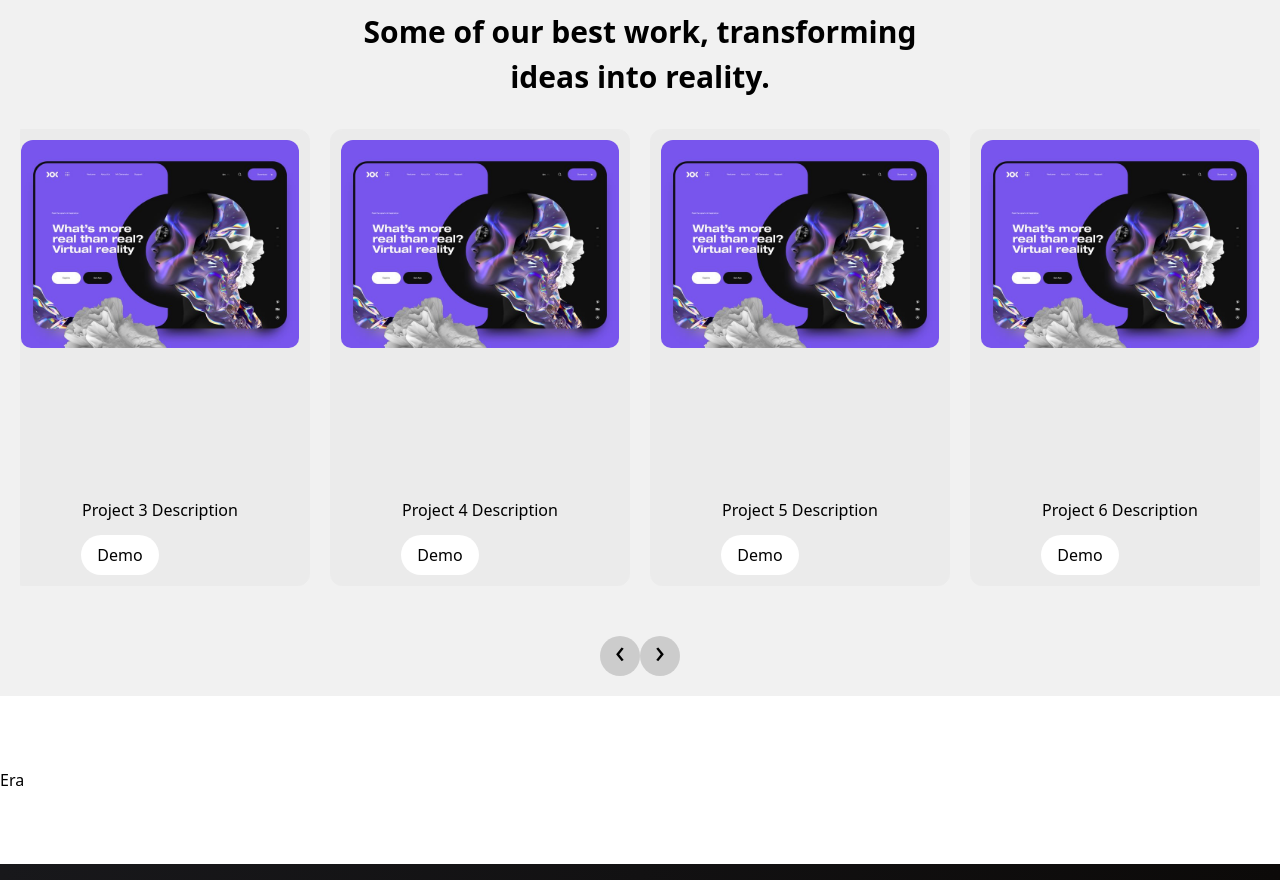
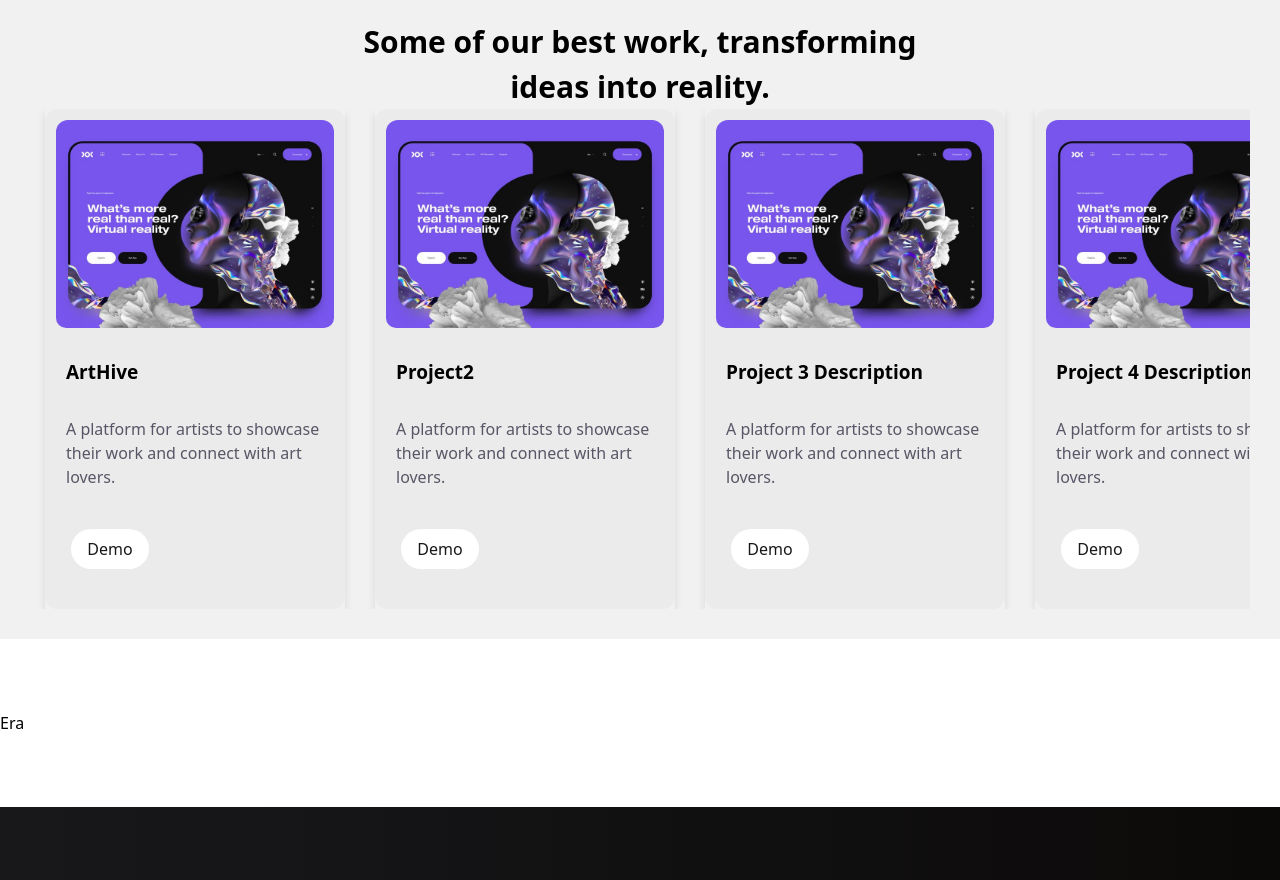
Before and after one commit to hklea/Nexus, a React (Vite) app in the folder Nexus-FrontEnd/: page / in a window 1280 px wide. Shown: the part 1775-2655 px from the top of the page. Built offline with nearby package versions, Linux system fonts and the light colour scheme.

Commit message:
Add to portofolio

```diff
--- a/Nexus-FrontEnd/src/components/Portofolio.tsx
+++ b/Nexus-FrontEnd/src/components/Portofolio.tsx
@@ -1,27 +1,27 @@
-import React, { useState } from 'react';
+import  { useState } from 'react';
 import '../style/Portfolio.css'; // Import your CSS file for styling if needed
 import img1 from '../assets/images/i1.jpeg';
 function Portfolio() {
-    const [currentSlide, setCurrentSlide] = useState(0);
+    const [currentSlide] = useState(0);// const [currentSlide, setCurrentSlide] = useState(0);
     const portfolioItems = [
-        { image: img1, description: 'Project 1 Description' },
-        { image: img1, description: 'Project 2 Description' },
-        { image: img1, description: 'Project 3 Description' },
-        { image: img1, description: 'Project 4 Description' },
-        { image: img1, description: 'Project 5 Description' },
-        { image: img1, description: 'Project 6 Description' },
-        { image: img1, description: 'Project 7 Description' },
-        { image: img1, description: 'Project 8 Description' },
+        { image: img1, description: 'ArtHive' ,details:'A platform for artists to showcase their work and connect with art lovers.'},
+        { image: img1, description: 'Project2 ',details:'A platform for artists to showcase their work and connect with art lovers.' },
+        { image: img1, description: 'Project 3 Description' ,details:'A platform for artists to showcase their work and connect with art lovers.'},
+        { image: img1, description: 'Project 4 Description',details:'A platform for artists to showcase their work and connect with art lovers.' },
+        { image: img1, description: 'Project 5 Description' ,details:'A platform for artists to showcase their work and connect with art lovers.'},
+        { image: img1, description: 'Project 6 Description' ,details:'A platform for artists to showcase their work and connect with art lovers.'},
+        { image: img1, description: 'Project 7 Description',details:'A platform for artists to showcase their work and connect with art lovers.' },
+        { image: img1, description: 'Project 8 Description',details:'A platform for artists to showcase their work and connect with art lovers.' },
         // Add more items as needed
     ];
 
-    const goToPreviousSlide = () => {
-        setCurrentSlide((prevSlide) => (prevSlide > 0 ? prevSlide - 1 : portfolioItems.length - 1));
-    };
+    // const goToPreviousSlide = () => {
+    //     setCurrentSlide((prevSlide) => (prevSlide > 0 ? prevSlide - 1 : portfolioItems.length - 1));
+    // };
 
-    const goToNextSlide = () => {
-        setCurrentSlide((prevSlide) => (prevSlide < portfolioItems.length - 1 ? prevSlide + 1 : 0));
-    };
+    // const goToNextSlide = () => {
+    //     setCurrentSlide((prevSlide) => (prevSlide < portfolioItems.length - 1 ? prevSlide + 1 : 0));
+    // };
 
     return (
         <div className="portfolio-container">
@@ -38,22 +38,27 @@ function Portfolio() {
                         <div className="item-container">
                             <img src={item.image} alt={`Project ${index + 1}`} className="project-image" />
                             <div className="item-description">
-                                {item.description}
+                                <div className="item-title">{item.description}</div>
+                            </div>
+                            <div className="item-details">
+                                <div className="item-title">{item.details}</div>
+                            </div>
+                            <div className='button-container'>
+                            <button className="demo-button">Demo</button>
+                            </div>
 
-                            </div>
-                            <button className="demo-button">Demo</button>
                         </div>
                     </div>
                 ))}
             </div>
-            <div className="navigation-buttons">
+            {/* <div className="navigation-buttons">
                 <div className="arrow left" onClick={goToPreviousSlide}>
                     &#8249;
                 </div>
                 <div className="arrow right" onClick={goToNextSlide}>
                     &#8250;
                 </div>
-            </div>
+            </div> */}
         </div>
     );
 }
--- a/Nexus-FrontEnd/src/style/Portfolio.css
+++ b/Nexus-FrontEnd/src/style/Portfolio.css
@@ -3,7 +3,7 @@
     margin-top: 30px;
     background:#f1f1f1;
     overflow: hidden;
-    padding: 20px;
+    padding: 30px;
 }
 
 .portfolio-label {
@@ -21,15 +21,19 @@
     margin-top: 20px; /* Example margin */
     font-weight: bold;
 }
+
 .portfolio-items {
     display: flex;
-    justify-content: center; /* Center items horizontally */
-    margin-top: 30px; /* Example margin */
+    overflow: hidden; /* Hide overflow */
+    scroll-behavior: smooth; /* Smooth scrolling */
+    scrollbar-width: none;
+
 
 }
-
 .portfolio-item {
     margin: 0 50px; /* Example margin between items */
+    width: 300px; /* Set a fixed width */
+
 }
 
 .item-container {
@@ -38,6 +42,8 @@
     padding: 10px; /* Example padding */
     text-align: center; /* Center align content */
     background-color: #ebebeb;
+    width: 300px; /* Set a fixed width */
+    height: 500px;
 }
 
 .item-container img {
@@ -58,7 +64,6 @@
     padding: 8px 16px; /* Example padding */
     font-size: 16px; /* Example font size */
     border-radius: 8px; /* Rounded edges */
-    background-color: #007bff; /* Example background color */
     color: #fff; /* Text color */
     border: none; /* Remove border */
     cursor: pointer; /* Pointer cursor */
@@ -94,32 +99,46 @@
 }
 
 .item-description {
-    margin-top: 150px; /* Example margin */
-    font-size: 16px; /* Example font size */
+    margin-top: 30px; /* Example margin */
+    font-size: 19px; /* Example font size */
+    margin-bottom: 130px;
+    margin-right: 0px;
+    margin-left: 10px;
+    align-self: flex-start; /* Align to the start (left) of the container */
+    text-align: left; /* Ensure text is left-aligned */
+    font-weight: bold;
+    color: 181818;
+}
+
+.item-details{
+    margin-top: -100px;
+    align-self: flex-start; /* Align to the start (left) of the container */
+    text-align: left;
+    margin-left: 10px;
+    font-style: normal;
+    color:#595566;
 }
 
 .demo-button {
     padding: 8px 16px; /* Example padding */
     background-color:white; /* Example background color */
-    color: black; /* Text color */
+    color: #181818; /* Text color */
     border: none; /* Remove border */
     border-radius: 20px; /* Rounded edges */
     font: weight 400px;;
     cursor: pointer; /* Pointer cursor */
     transition: background-color 0.3s ease;
-    margin-top: 13px;
-    margin-right: 80px;
+    margin-top: 40px;
+    margin-right: 170px;
+    position:relative;
+    /* right: 50%; */
+
 }
 
 .demo-button:hover {
     background-color: rgb(44, 42, 42); /* Darker background color on hover */
     color: white;
 }
-
-/*#############*/
-
-
-
 /*#############*/
 .portfolio-items {
     display: flex;
@@ -130,13 +149,21 @@
 .portfolio-item {
     min-width: 300px;
     max-width: 300px;
-    margin: 0 10px;
+    margin: 0 15px;
     flex-shrink: 0;
     scroll-snap-align: center; /* Optional for snapping behavior */
     display: flex;
     flex-direction: column;
     align-items: center;
+    transition: transform 0.3s ease; /* Smooth transition */
+    box-shadow: 0 4px 8px rgba(0, 0, 0, 0.1);
 }
+.portfolio-item:hover {
+    transform: scale(1.1); /* Scale up by 10% on hover */
+    box-shadow: 0 8px 16px rgba(0, 0, 0, 0.2);
+
+}
+
 
 .arrow {
     cursor: pointer;
```
